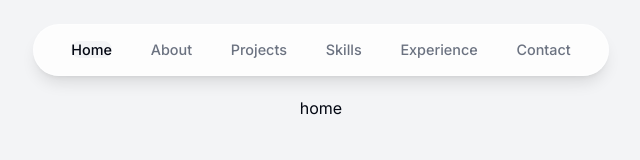
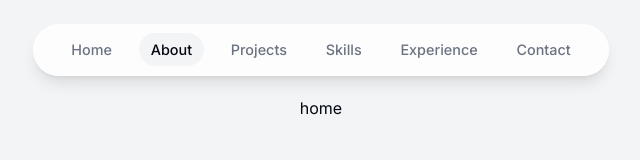
Before and after one commit to yimengchai12/yimeng-portfolio, a Next.js app: page / in a window 1280 px wide. Shown: the top 160 px of the page, without its empty margins (319-959 px from the left). Built offline with nearby package versions, Linux system fonts and the light colour scheme.

Commit message:
fixed bug in scrolling

```diff
--- a/components/about.tsx
+++ b/components/about.tsx
@@ -14,7 +14,7 @@ export default function About() {
       initial={{ opacity: 0, y: 100 }}
       animate={{ opacity: 1, y: 0 }}
       transition={{ delay: 0.175 }}
-      id="about"
+      id="About"
     >
       <h1>About me</h1>
 
--- a/components/header.tsx
+++ b/components/header.tsx
@@ -23,7 +23,7 @@ const Header = () => {
                   <Link href={link.hash} onClick={() => {
                   setActiveSection(link.name);
                   setTimeOfLastClick(Date.now());
-                }} className={`hover:text-gray-950 transition relative ${activeSection === link.name ? 'text-gray-950 dark:text-gray-200' : ''}`}>
+                }} className={`hover:text-gray-950 transition relative py-2 px-3 ${activeSection === link.name ? 'text-gray-950 dark:text-gray-200' : ''}`}>
                     {link.name}
 
                     {link.name === activeSection && (
--- a/lib/hooks.ts
+++ b/lib/hooks.ts
@@ -12,7 +12,7 @@ const useSectionInView = (sectionName: SectionName, threshold = 0.75) => {
 
     useEffect(() => {
         if (inView && Date.now() - timeOfLastClick > 1000) {
-            setActiveSection("Home");
+            setActiveSection(sectionName);
         }
     }, [inView, setActiveSection, timeOfLastClick, sectionName])
 
```
